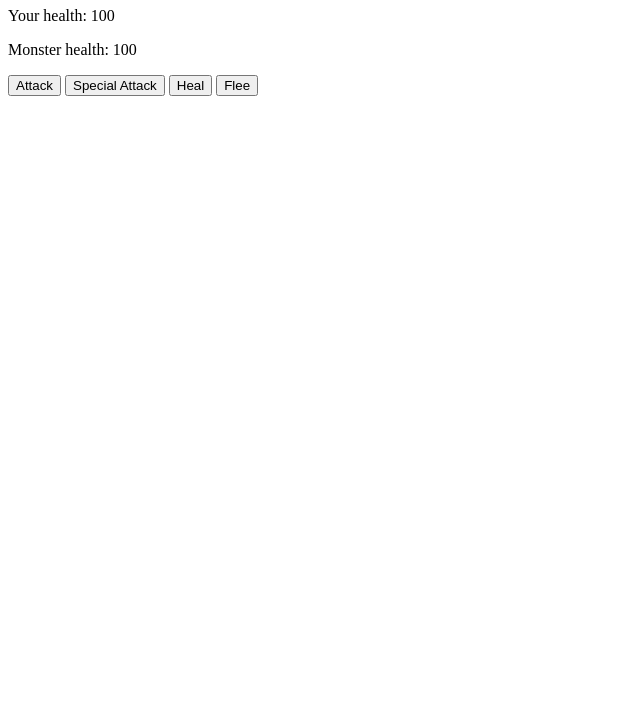
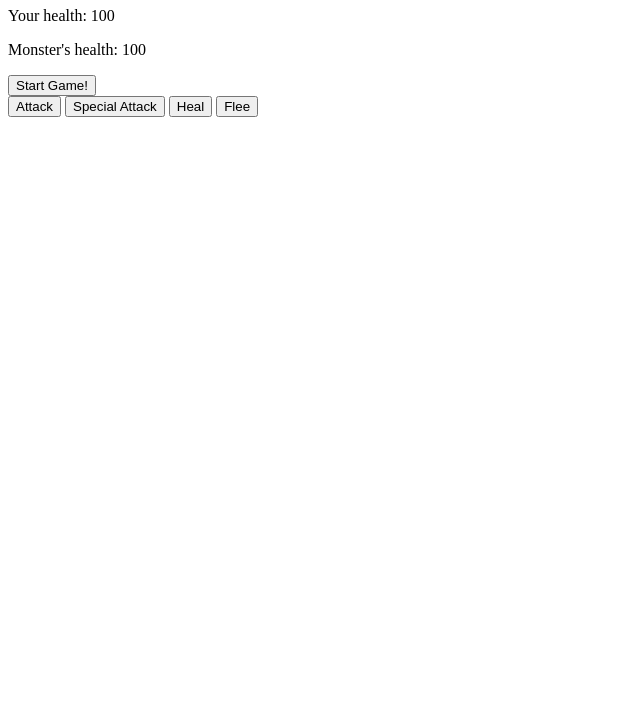
Before and after one commit to MikkoPet/Monster-Slayer---TS, a plain HTML site: page index.html in a window 1280 px wide. Shown: the part 99-800 px from the top of the page, without its empty margins (0-640 px from the left). Drawn offline with Linux system fonts and the light colour scheme; files whose address does not match are found by name.

Commit message:
feat: accomodate html for added start button + incoming css

```diff
--- a/index.html
+++ b/index.html
@@ -1,30 +1,44 @@
 <!DOCTYPE html>
-<html lang="fr"><head>
+<html lang="fr">
+
+<head>
     <meta charset="utf-8">
     <meta name="viewport" content="width=device-width, initial-scale=1.0">
     <title>Monster Slayerrr</title>
     <script src="./dist/index.js" defer></script>
-<!--     <link href="./style/" rel="stylesheet">
- --></head>
+    <link href="./style/style.css" rel="stylesheet">
+</head>
+
 <body>
     <a href="../index.html">
         HOME
     </a>
     <main>
         <h1>MONSTER SLAYER</h1>
+        <div class="healthZone">
+            <div>
                 <p class="playerHealth">
                     Your health: 100
                 </p>
+            </div>
+            <div>
                 <p class="ghoulHealth">
-                Monster health: 100
+                    Monster's health: 100
                 </p>
+            </div>
+        </div>
 
-            <div>
+        <section class="gameInterface">
+            <button class="startButton">Start Game!</button>
+
+            <div class="gamePad">
                 <button class="attackButton">Attack</button>
                 <button class="specialAttackButton">Special Attack</button>
                 <button class="healButton">Heal</button>
                 <button class="abandonButton">Flee</button>
             </div>
+        </section>
     </main>
 </body>
+
 </html>
```
Lines whose indentation alone changed are shown as unchanged.
